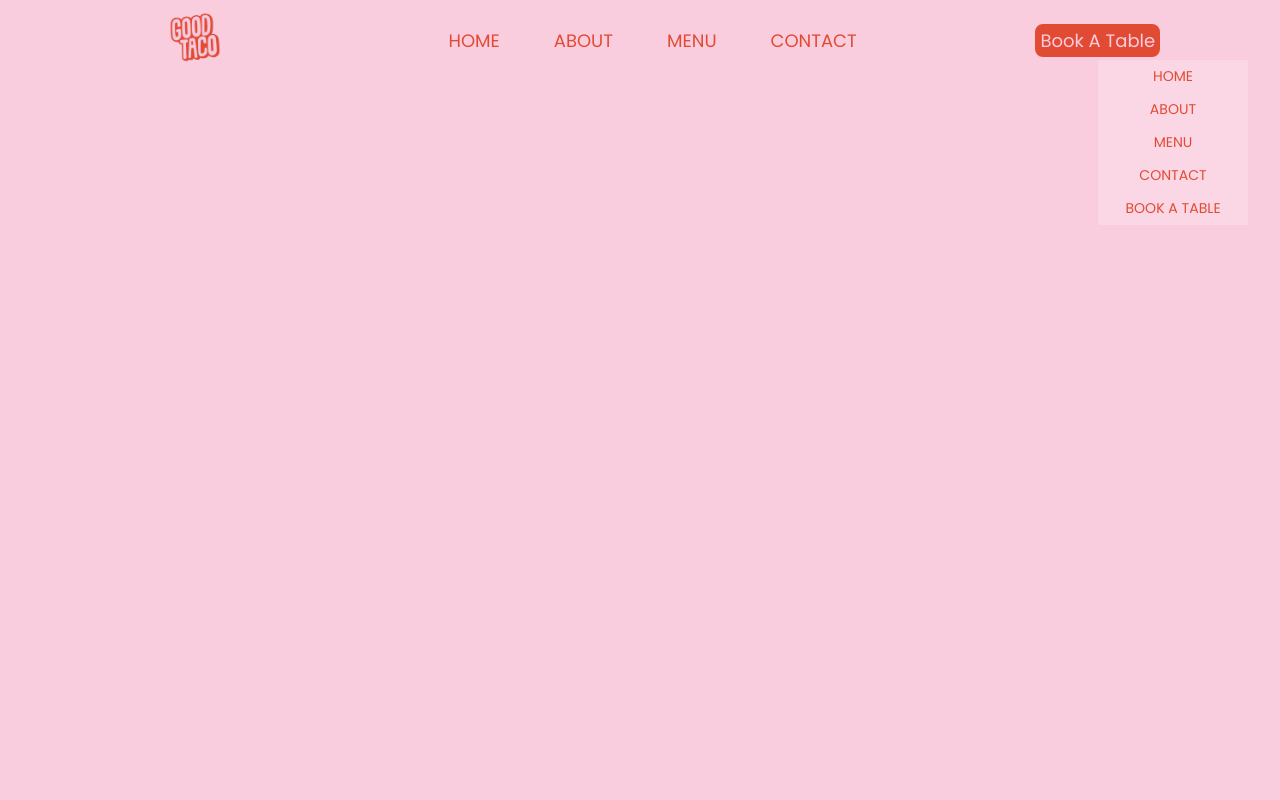
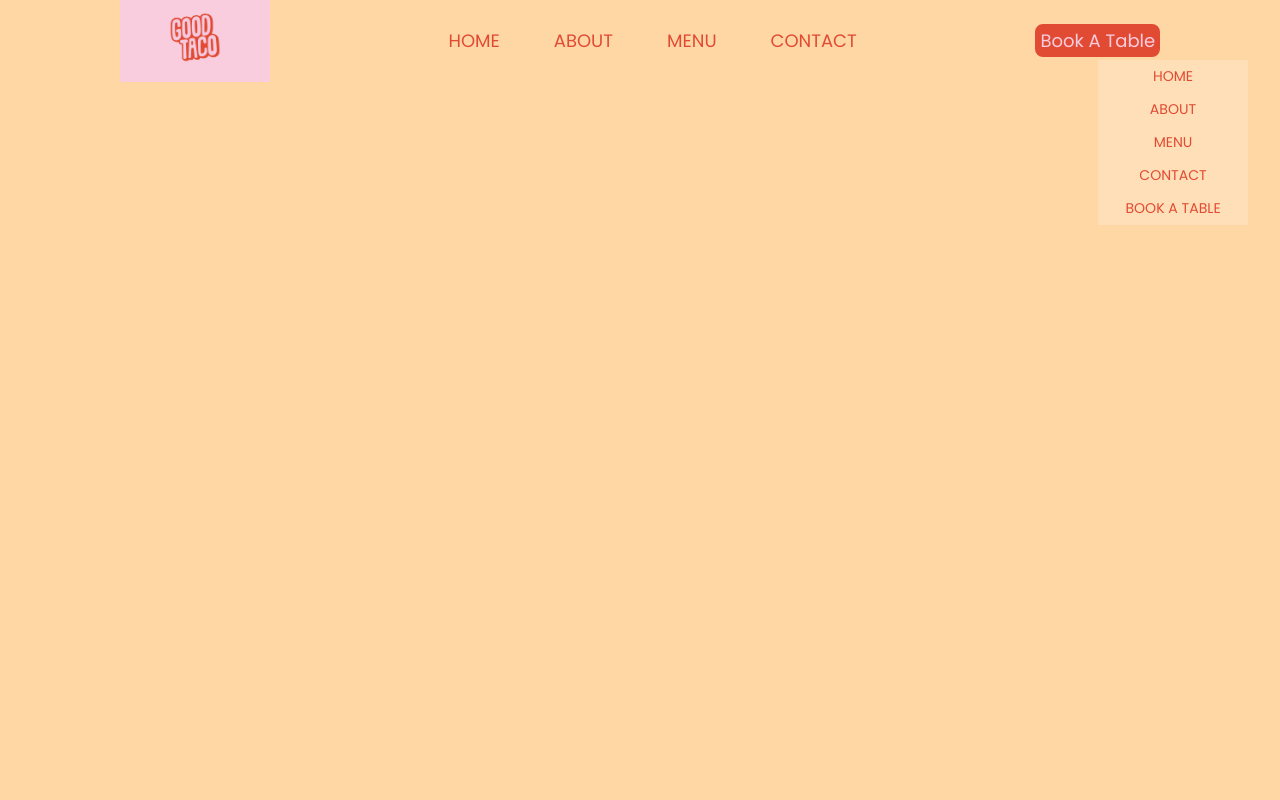
Before and after one commit to E01N/Restaurant-Website, a Django app: page / in a window 1280 px wide. Run offline with Django 4.2, Linux system fonts and the light colour scheme.

Commit message:
added new background color and changed body color

```diff
--- a/goodtaco/base/static/css/base.css
+++ b/goodtaco/base/static/css/base.css
@@ -8,6 +8,7 @@
     --color-white: #fff;
     --color-light: rgba(132, 139, 200, 0.18);
     --color-dark: #363949;
+    --background-color: #fed7a5;
 
     --card-border-radius: 2rem;
     --border-radius-1: 0.4rem;
@@ -37,10 +38,9 @@ body {
     height: 100vh;
     font-family: poppins, sans-serif;
     font-size: 0.88rem;
-    background: var(--base-color);
+    background: var(--background-color);
     user-select: none;
     overflow-x: hidden;
-    color: var(--color-dark);
 }
 
 /* header */
```
